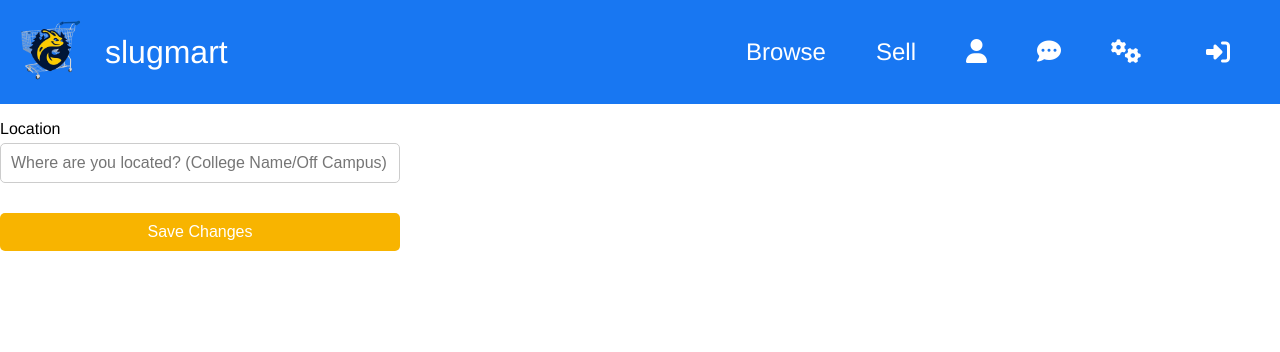
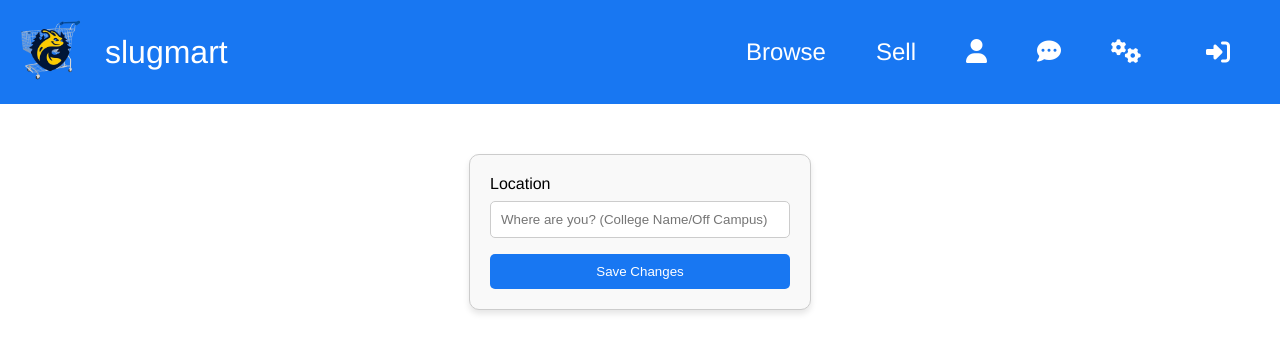
Before and after one commit to jay-rai/slugmart, a React (Create React App) app in the folder slugmart/: page /edit-account in a window 1280 px wide. Shown: the top 352 px of the page. Built offline with nearby package versions, Linux system fonts and the light colour scheme; no server answers; the database is empty; sample sign-in values are in the browser's storage.

Commit message:
Added css for EditAccount

```diff
--- /dev/null
+++ b/slugmart/src/components/EditAccount.css
@@ -0,0 +1,46 @@
+/* General container */
+.edit-account-container {
+    display: flex;
+    justify-content: center;
+    align-items: flex-start;
+    height: 100vh;
+    padding-top: 50px;
+}
+
+/* Form */
+.edit-account-form {
+    display: flex;
+    flex-direction: column;
+    gap: 1rem;
+    width: 300px;
+    padding: 20px;
+    border: 1px solid #ccc;
+    border-radius: 10px;
+    box-shadow: 0px 4px 6px rgba(0, 0, 0, 0.1);
+    background-color: #f9f9f9;
+}
+
+/* Label */
+.edit-account-label {
+    display: block;
+    margin-bottom: 8px;
+}
+
+/* Input */
+.edit-account-input {
+    width: 100%;
+    box-sizing: border-box;
+    padding: 10px;
+    border-radius: 5px;
+    border: 1px solid #ccc;
+}
+
+/* Button */
+.edit-account-button {
+    padding: 10px 15px;
+    background-color: #1877f2;
+    color: white;
+    border: none;
+    border-radius: 5px;
+    cursor: pointer;
+}
--- a/slugmart/src/components/EditAccount.js
+++ b/slugmart/src/components/EditAccount.js
@@ -1,20 +1,18 @@
-import React, { useState, useEffect} from "react";
+import React, { useState, useEffect } from "react";
 import Navbar from "./Navbar";
 import { handleLogout } from "../authUtil/logOut";
 import { useNavigate } from "react-router-dom";
-import { doc, getDoc, setDoc, query, getDocs, updateDoc } from "firebase/firestore";
+import { doc, getDoc, setDoc } from "firebase/firestore";
 import { auth, db } from "../config/firebase-config";
+import "./EditAccount.css";
 
-
-
-function EditAccount() {  // Accept user as a prop
+function EditAccount() {
     const navigate = useNavigate();
     const [location, setLocation] = useState('');
     const [user, setUser] = useState(null);
     const [loading, setLoading] = useState(true);
 
-    // Fetch data from Firestore
-    const fetchUserData  = async (uid) => {
+    const fetchUserData = async (uid) => {
         const userRef = doc(db, 'users', uid);
         const userDoc = await getDoc(userRef);
         if (userDoc.exists()) {
@@ -52,26 +50,33 @@ function EditAccount() {  // Accept user as a prop
         }
     };
 
+    if (loading) {
+        return <p>Loading...</p>;
+    }
+
     return (
         <div>
             <Navbar handleLogout={handleLogout(navigate)} />
-            <p>{user?.location}</p> {/* Make sure to handle the case where user is null */}
-            <form onSubmit={handleFormSubmit} className="profile-form">
-                <div className="form-group">
-                    <label htmlFor="location">Location</label>
+            <div className="edit-account-container">
+                <form onSubmit={handleFormSubmit} className="edit-account-form">
+                    <div>
+                        <label htmlFor="location" className="edit-account-label">
+                            Location
+                        </label>
                         <input
                             type="text"
                             id="location"
                             value={location}
                             onChange={(e) => setLocation(e.target.value)}
-                        placeholder="Where are you located? (College Name/Off Campus)"
-                        className="form-input"
+                            placeholder="Where are you? (College Name/Off Campus)"
+                            className="edit-account-input"
                         />
                     </div>
-                <button type="submit" className="submit-button">
+                    <button type="submit" className="edit-account-button">
                         Save Changes
                     </button>
                 </form>
+            </div>
         </div>
     );
 }
```
Lines whose indentation alone changed are shown as unchanged.
